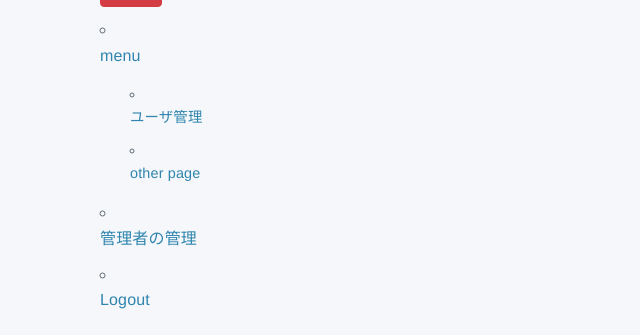
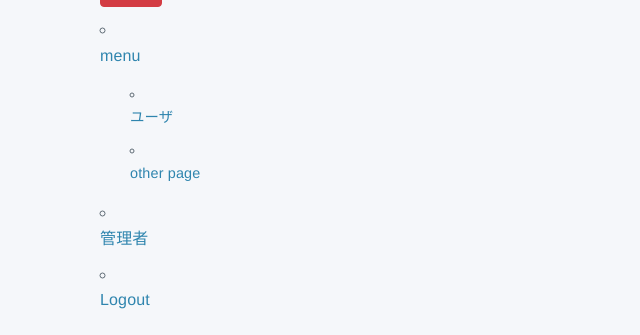
Before and after one commit to boneandrea/great-template, a CakePHP app: template templates/element/admin/sidebar.php in a window 1280 px wide. Shown: the part 350-685 px from the top of the page, without its empty margins (0-640 px from the left). Run offline with PHP 8.4 and a stand-in for CakePHP, Linux system fonts and the light colour scheme; the template is opened without the code that fills it, so the values that code supplies are empty; some libraries are stand-ins or nearby versions.

Commit message:
Fix text

```diff
--- a/templates/element/admin/sidebar.php
+++ b/templates/element/admin/sidebar.php
@@ -36,7 +36,7 @@
                         <a href="/admin/users" class="nav-link">
                             <i class="far fa-circle nav-icon"></i>
                             <p>
-                                ユーザ管理
+                                ユーザ
                             </p>
                         </a>
                     </li>
@@ -52,7 +52,7 @@
                 <a href="/admin/admin-users" class="nav-link">
                     <i class="nav-icon fas fa-th"></i>
                     <p>
-                        管理者の管理
+                        管理者
                     </p>
                 </a>
             </li>
```
